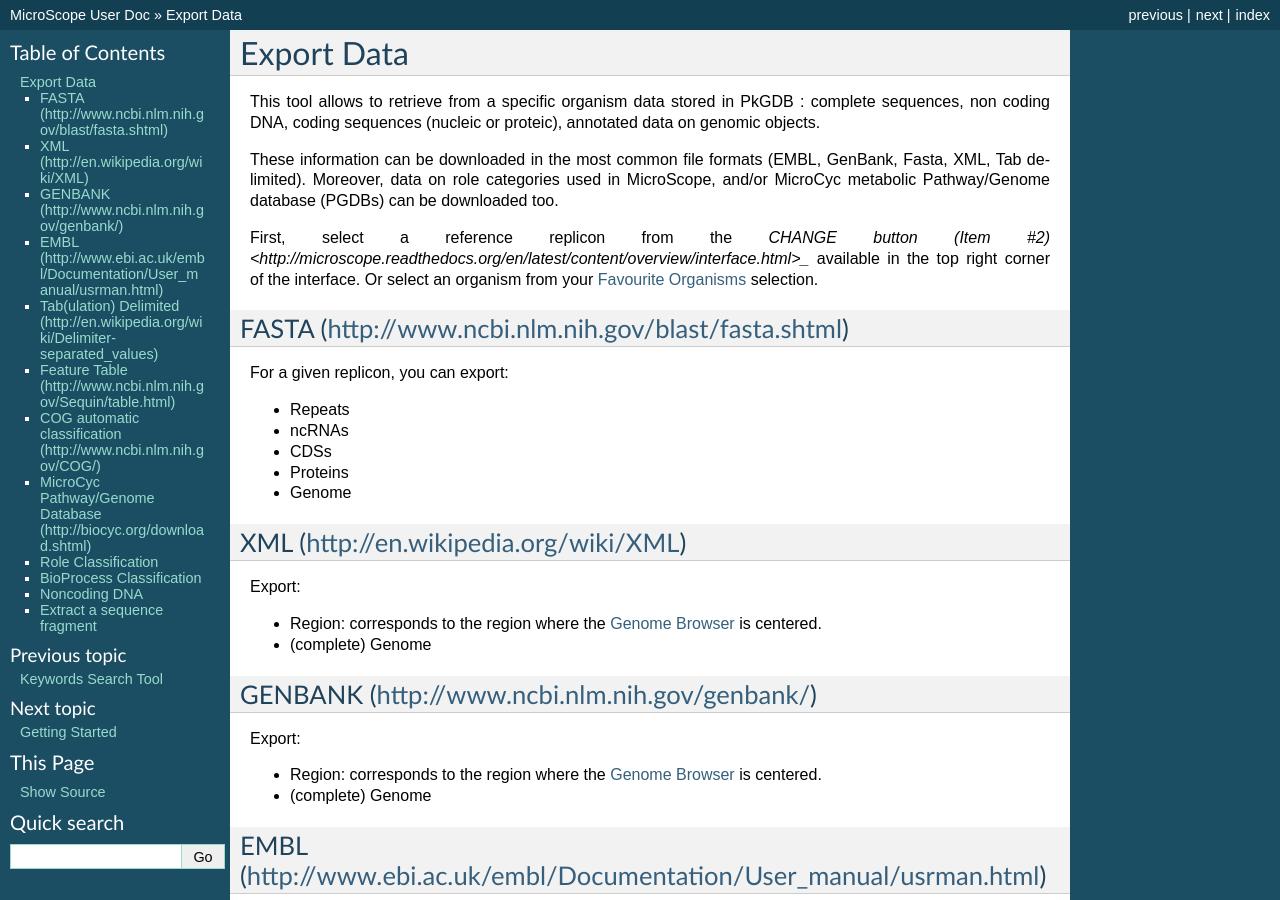
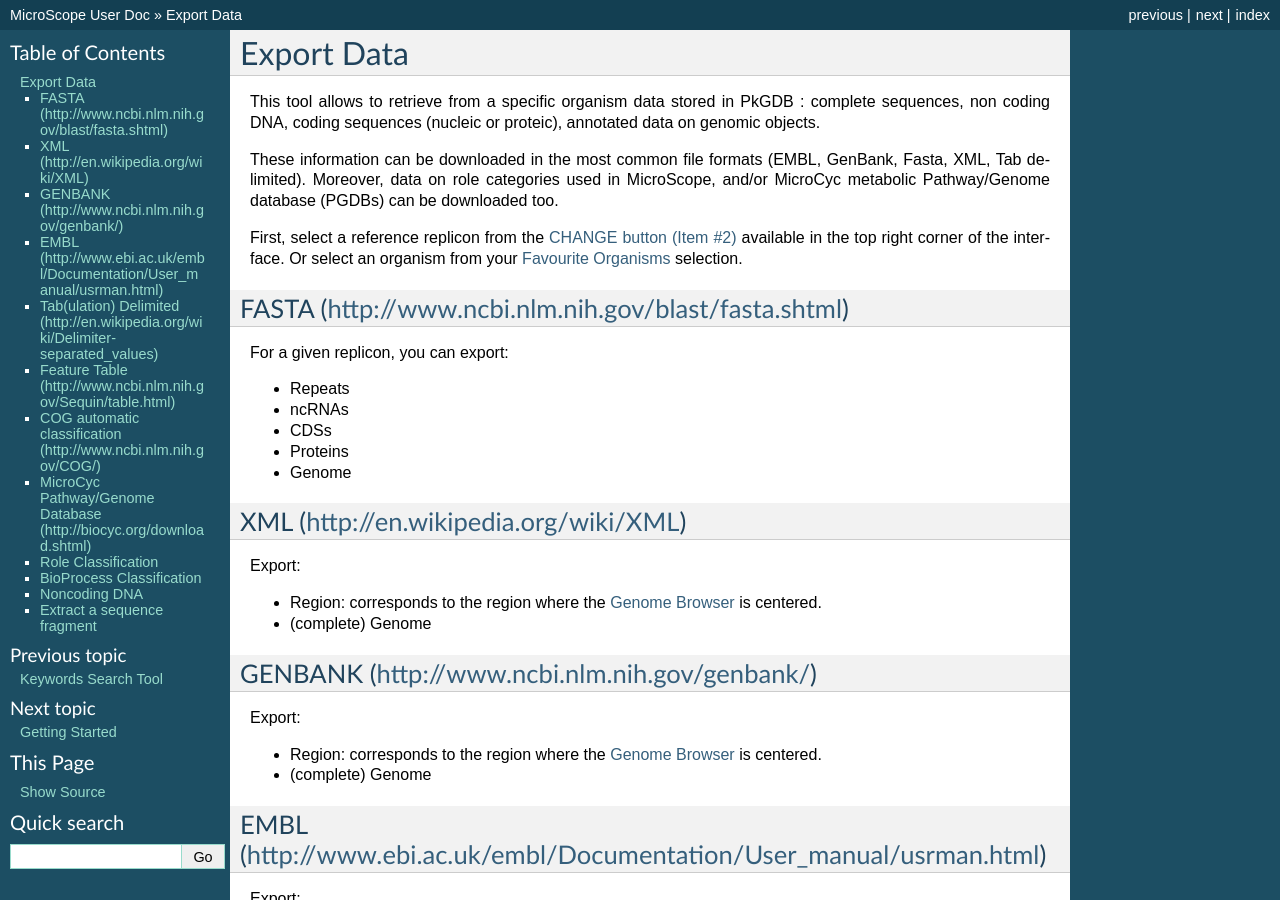
Before and after one commit to labgem/microscope-user-doc, a Sphinx documentation site: the page built from docs/content/search/exportForm.rst, in a window 1280 px wide and 900 px high. Built offline with Sphinx 7.4.7, drawn with Linux system fonts in a browser that asks for light colours; formulas are drawn with MathJax 3.

Commit message:
Correction

```diff
--- a/docs/content/search/exportForm.rst
+++ b/docs/content/search/exportForm.rst
@@ -6,7 +6,7 @@ This tool allows to retrieve from a specific organism data stored in PkGDB : com
 
 These information can be downloaded in the most common file formats (EMBL, GenBank, Fasta, XML, Tab delimited). Moreover, data on role categories used in MicroScope, and/or MicroCyc metabolic Pathway/Genome database (PGDBs) can be downloaded too.
 
-First, select a reference replicon from the `CHANGE button (Item #2) <http://microscope.readthedocs.org/en/latest/content/overview/interface.html>_` available in the top right corner of the interface. Or select an organism from your `Favourite Organisms <http://microscope.readthedocs.org/en/latest/content/userpanel/favourites.html>`_ selection.
+First, select a reference replicon from the `CHANGE button (Item #2) <http://microscope.readthedocs.org/en/latest/content/overview/interface.html>`_ available in the top right corner of the interface. Or select an organism from your `Favourite Organisms <http://microscope.readthedocs.org/en/latest/content/userpanel/favourites.html>`_ selection.
 
 
 FASTA (http://www.ncbi.nlm.nih.gov/blast/fasta.shtml)
```
